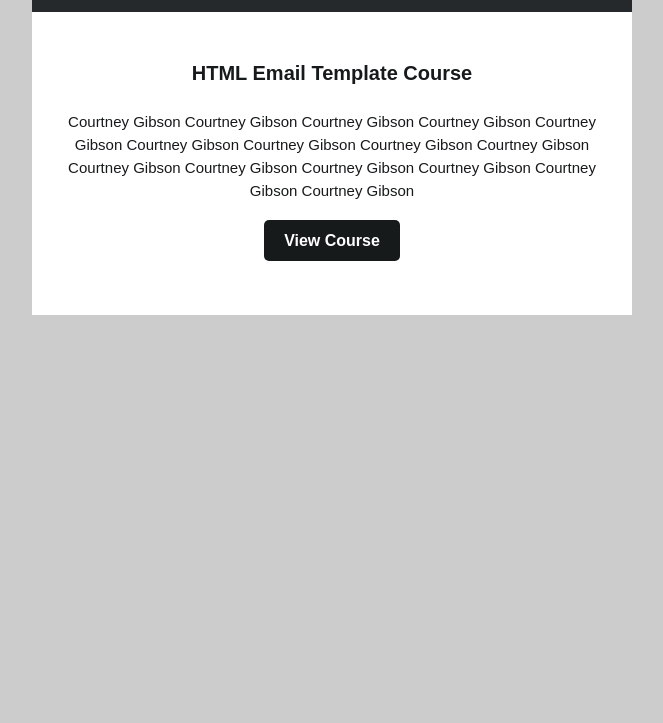
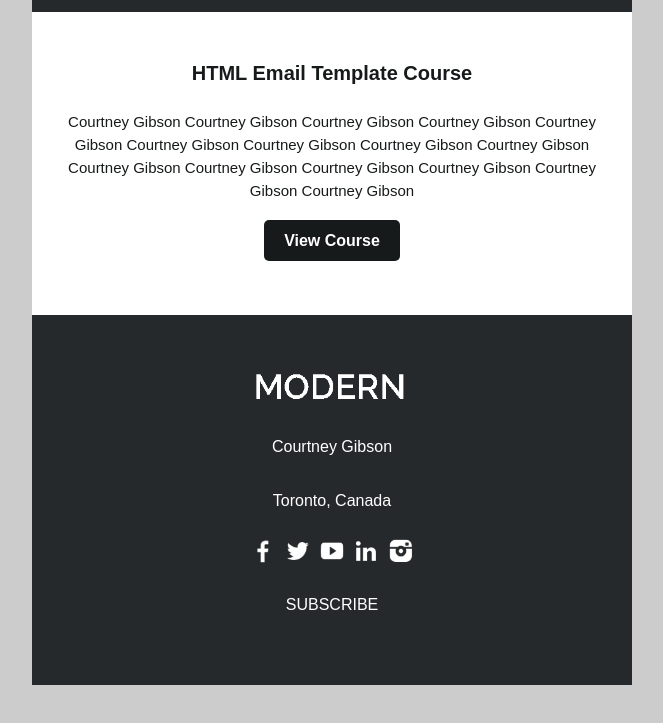
Before and after one commit to CourtG/html-email-portfolio, a plain HTML site: page index.html in a window 1280 px wide. Shown: the part 1060-1783 px from the top of the page, without its empty margins (308-971 px from the left). Before the commit the page ends 1435 px from the top, so only its background shows below. Drawn offline with Linux system fonts and the light colour scheme.

Commit message:
footer with icons

```diff
--- a/index.html
+++ b/index.html
@@ -356,6 +356,40 @@
         </tr>
 
         <!-- FOOTER SECTION -->
+
+        <tr>
+          <td style="background-color: #26292b">
+            <table width="100%">
+              <tr>
+                <td
+                  style="text-align: center; padding: 45px 20px; color: #ffffff"
+                >
+                  <a href="#"
+                    ><img src="img/modern-white.png" alt="" width="180px"
+                  /></a>
+                  <p style="padding: 10px">Courtney Gibson</p>
+                  <p style="padding: 10px">Toronto, Canada</p>
+                  <a href="#"
+                    ><img src="img/white-facebook.png" alt="" width="30"
+                  /></a>
+                  <a href="#"
+                    ><img src="img/white-twitter.png" alt="" width="30"
+                  /></a>
+                  <a href="#"
+                    ><img src="img/white-youtube.png" alt="" width="30"
+                  /></a>
+                  <a href="#"
+                    ><img src="img/white-linkedin.png" alt="" width="30"
+                  /></a>
+                  <a href="#"
+                    ><img src="img/white-instagram.png" alt="" width="30"
+                  /></a>
+                  <p style="padding: 10px">SUBSCRIBE</p>
+                </td>
+              </tr>
+            </table>
+          </td>
+        </tr>
       </table>
     </center>
   </body>
```
